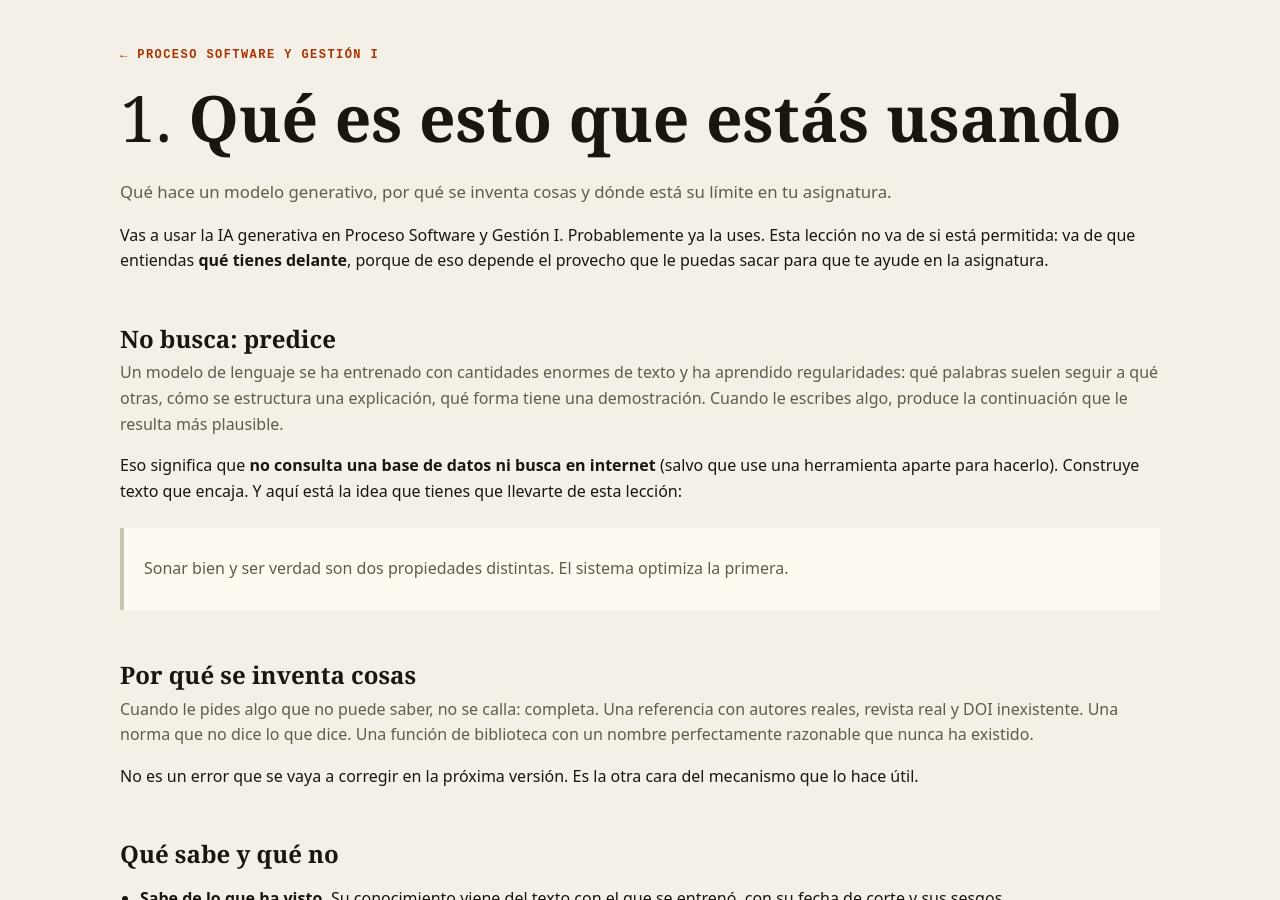
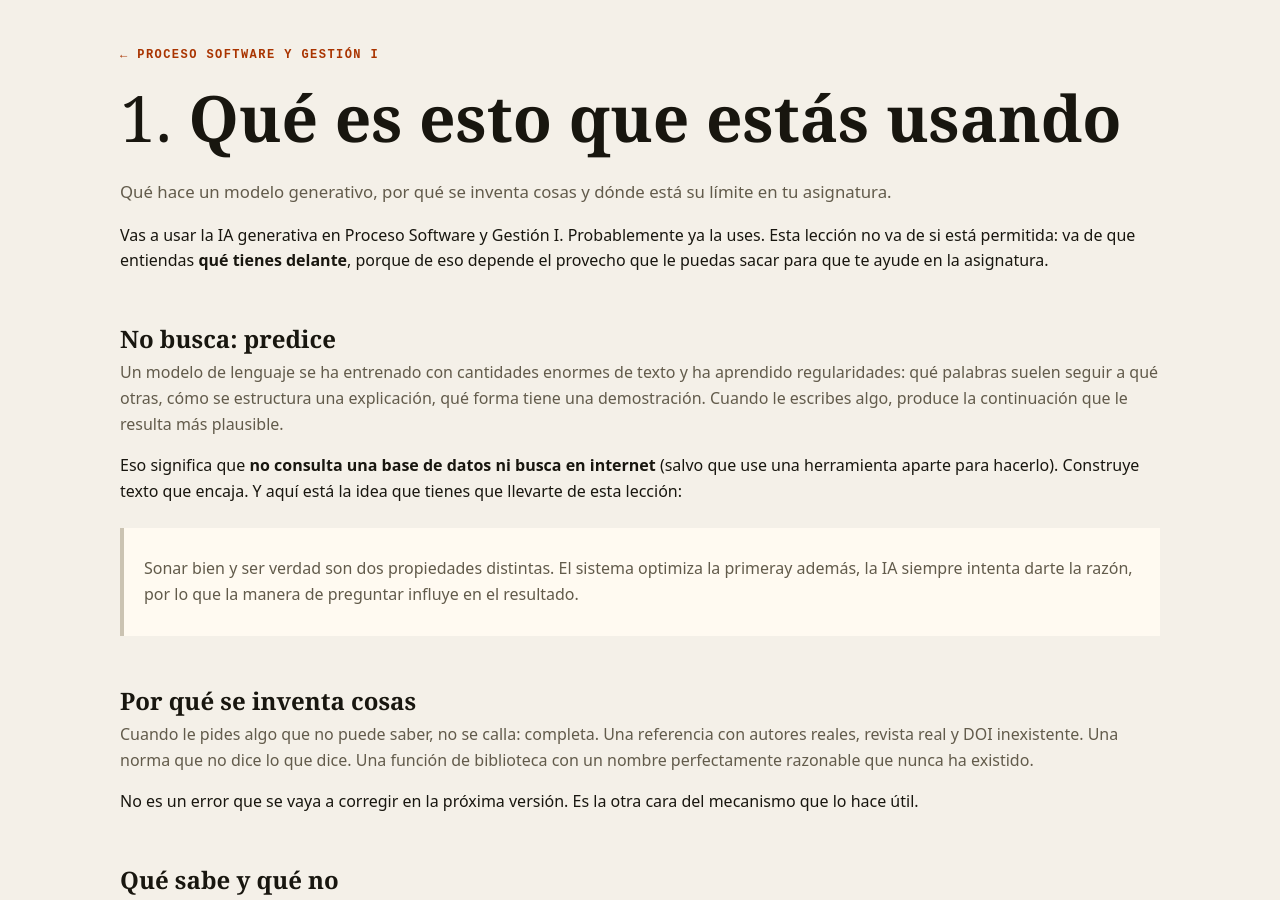
Before and after one commit to jorgeBIGS/innovacion-US-3165, a Jekyll site: the page built from cursos/proceso-software-gestion/leccion-1.md, in a window 1280 px wide and 900 px high. Built offline with Jekyll 4.4.1, drawn with Linux system fonts in a browser that asks for light colours.

Commit message:
Dos ajustes de Proceso Software y Gestión I
Su docente pide matizar dos frases del texto común, y las dos pasan a
ser personalizables:

- En la lección 1, la idea central añade que el sistema tiende a darte
  la razón, de modo que la forma de preguntar condiciona la respuesta.
- En la lección 4, entre los usos legítimos entra pedir una respuesta
  concreta, no sólo que revise tu borrador.

Co-Authored-By: Claude Opus 5 <noreply@anthropic.com>

```diff
--- a/_data/asignaturas.yml
+++ b/_data/asignaturas.yml
@@ -166,7 +166,11 @@
          explicación?
       2. Pon un ejemplo de Proceso Software y Gestión I en el que te fiarías de la
          respuesta, y otro en el que no.
+    l1_clave: >-
+      y además, la IA siempre intenta darte la razón, por lo que la manera de preguntar
+      influye en el resultado.
     l2_revisar: el esquema, el borrador, el razonamiento
+    l4_legitimo_revision: Pedir que revise tu borrador o que te proporcione una respuesta concreta
     l3_entrega: >-
       Ninguna entrega es la salida en bruto. Lo que entregas es un trabajo **tuyo** en el
       que la IA ha intervenido, del que respondes tú y que tienes que ser capaz de
--- a/_includes/lecciones/01.md
+++ b/_includes/lecciones/01.md
@@ -13,7 +13,7 @@ Eso significa que **no consulta una base de datos ni busca en internet** (salvo
 herramienta aparte para hacerlo). Construye texto que encaja. Y aquí está la idea que
 tienes que llevarte de esta lección:
 
-> Sonar bien y ser verdad son dos propiedades distintas. El sistema optimiza la primera.
+> Sonar bien y ser verdad son dos propiedades distintas. El sistema optimiza la primera{% if t.l1_clave %}{{ t.l1_clave }}{% else %}.{% endif %}
 
 ## Por qué se inventa cosas
 
```
Also changed, not shown: _includes/lecciones/04.md (+1 -1 lines), docencia/anadir-asignatura.md (+2 -0 lines).
